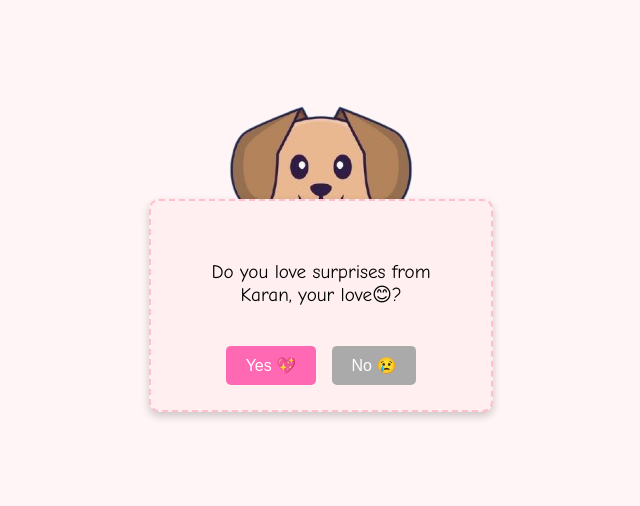
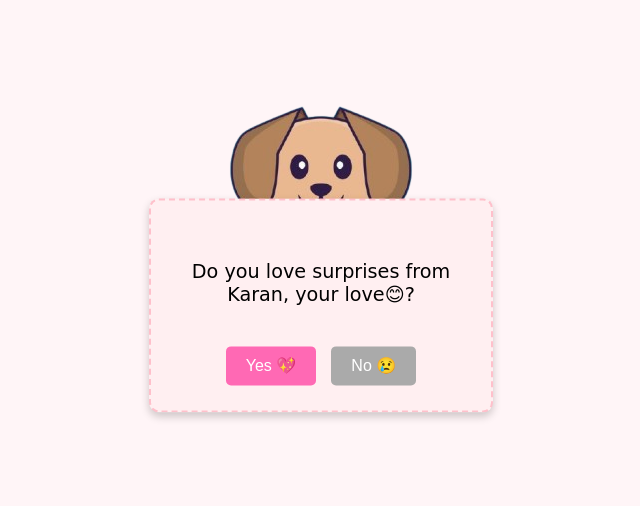
Before and after one commit to KKumarPro/Love-and-fun, a plain HTML site: page index.html in a window 1280 px wide. Shown: the part 145-651 px from the top of the page, without its empty margins (319-959 px from the left). Drawn offline with Linux system fonts and the light colour scheme.

Commit message:
Update style

```diff
--- a/style.css
+++ b/style.css
@@ -1,7 +1,7 @@
 body {
   margin: 0;
   padding: 0;
-  font-family: 'Comic Sans MS', cursive, sans-serif;
+  font-family: 'Dreaming Outloud Script Pro', cursive, sans-serif;
   background-color: #fff5f7;
   display: flex;
   flex-direction: column;
```
